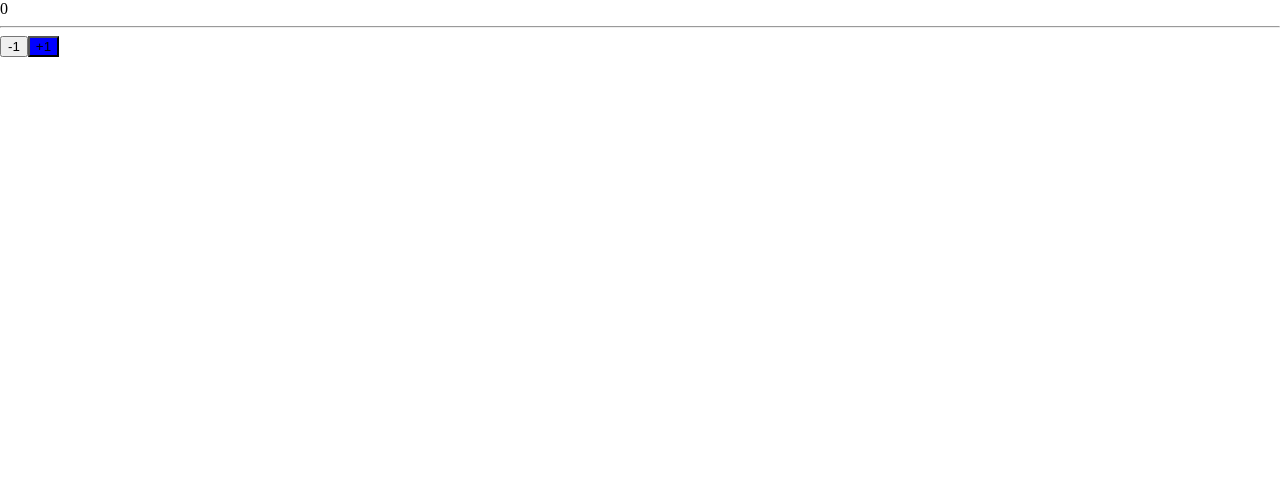
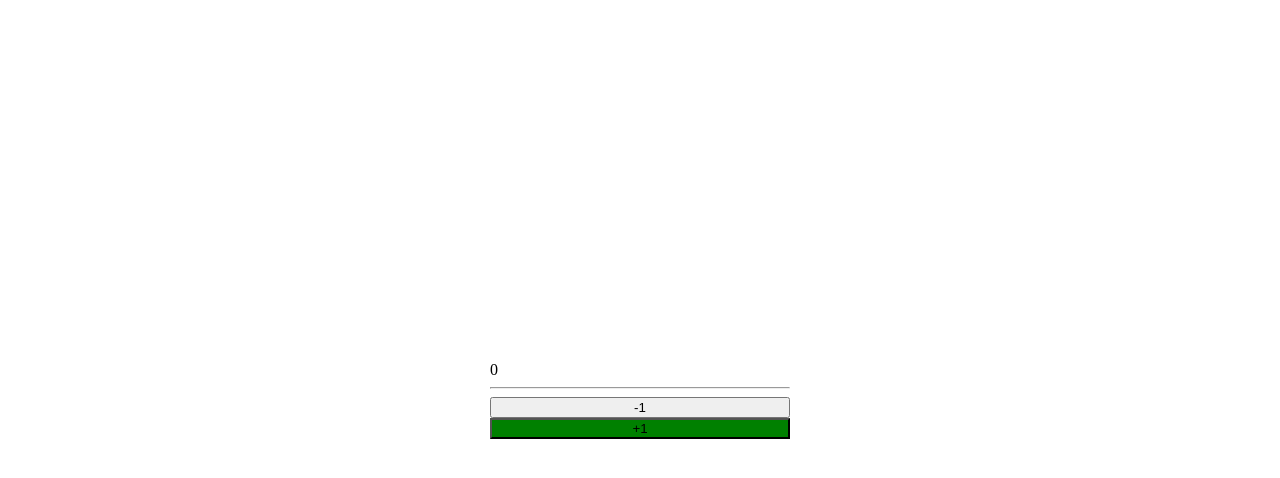
Before and after one commit to troutman21/Counter-Demo, a React app: page / in a window 1280 px wide. Built offline with nearby package versions, Linux system fonts and the light colour scheme.

Commit message:
fixed global style bug on root element

```diff
--- a/src/components/app/style.css
+++ b/src/components/app/style.css
@@ -1,10 +1,10 @@
-/* div{
+div{
   width: 300px;
   display: flex;
   flex-direction: column;
-} */
+}
 
-/* hr {
+hr {
   margin-left: 0;
   margin-right: 0;
-} */
+}
--- a/src/components/increment/style.css
+++ b/src/components/increment/style.css
@@ -1,3 +1,3 @@
 .button{
-  background-color: blue;
+  background-color: green;
 }
--- a/src/index.js
+++ b/src/index.js
@@ -3,4 +3,4 @@ import { render } from 'react-dom';
 import App from './components/app';
 import GlobalStyles from './styles/global.css';
 
-render(<App />, document.getElementById('root'));
+render(<App />, document.querySelector('#root'));
--- /dev/null
+++ b/src/styles/CSSVariables.css
@@ -0,0 +1 @@
+/* Need to add css custom properties */
--- a/src/styles/global.css
+++ b/src/styles/global.css
@@ -18,3 +18,15 @@ time, mark, audio, video {
   font: inherit;
   vertical-align: baseline;
 }
+
+/* Not sure if this is best practice to add these styles here */
+
+/*Need to wrap this in the global wrapper so webpack doesn't hash the #root id name*/
+/* If I don't the id name will be hashed and it won't match the root id already hard coded in index.html */
+:global(#root) {
+  width: 100vw;
+  height: 100vh;
+  display: flex;
+  justify-content: center;
+  align-items: center;
+}
```
Also changed, not shown: README.md, dist/bundle.js (added), dist/index.html (added).
